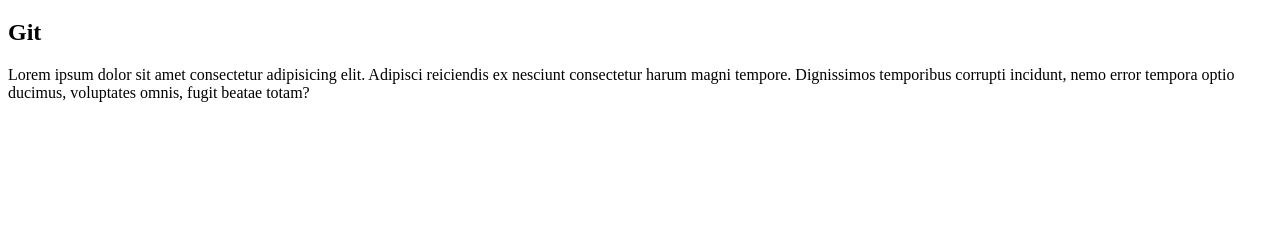
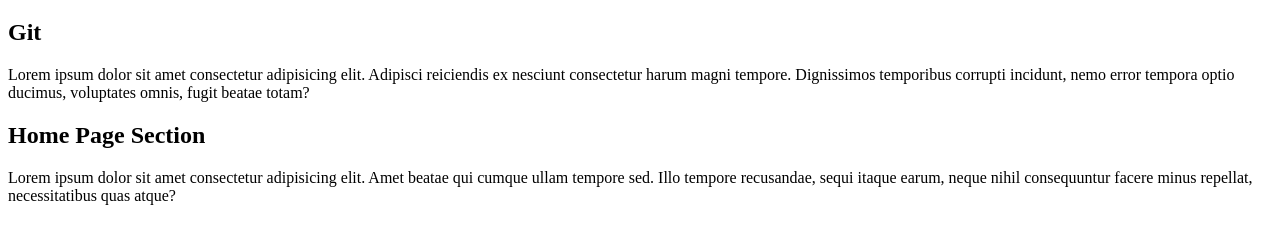
Before and after one commit to WaleedShalal/ATS3-G1, a plain HTML site: page index.html in a window 1280 px wide. Shown: the part 61-300 px from the top of the page. Drawn offline with Linux system fonts and the light colour scheme.

Commit message:
adding home page section

```diff
--- a/css/styles.css
+++ b/css/styles.css
@@ -0,0 +1,5 @@
+* {
+  padding: 0;
+  margin: 0;
+  box-sizing: border-box;
+}
--- a/index.html
+++ b/index.html
@@ -14,5 +14,16 @@
       temporibus corrupti incidunt, nemo error tempora optio ducimus, voluptates
       omnis, fugit beatae totam?
     </p>
+    <main>
+      <section>
+        <h2>Home Page Section</h2>
+        <p>
+          Lorem ipsum dolor sit amet consectetur adipisicing elit. Amet beatae
+          qui cumque ullam tempore sed. Illo tempore recusandae, sequi itaque
+          earum, neque nihil consequuntur facere minus repellat, necessitatibus
+          quas atque?
+        </p>
+      </section>
+    </main>
   </body>
 </html>
```
